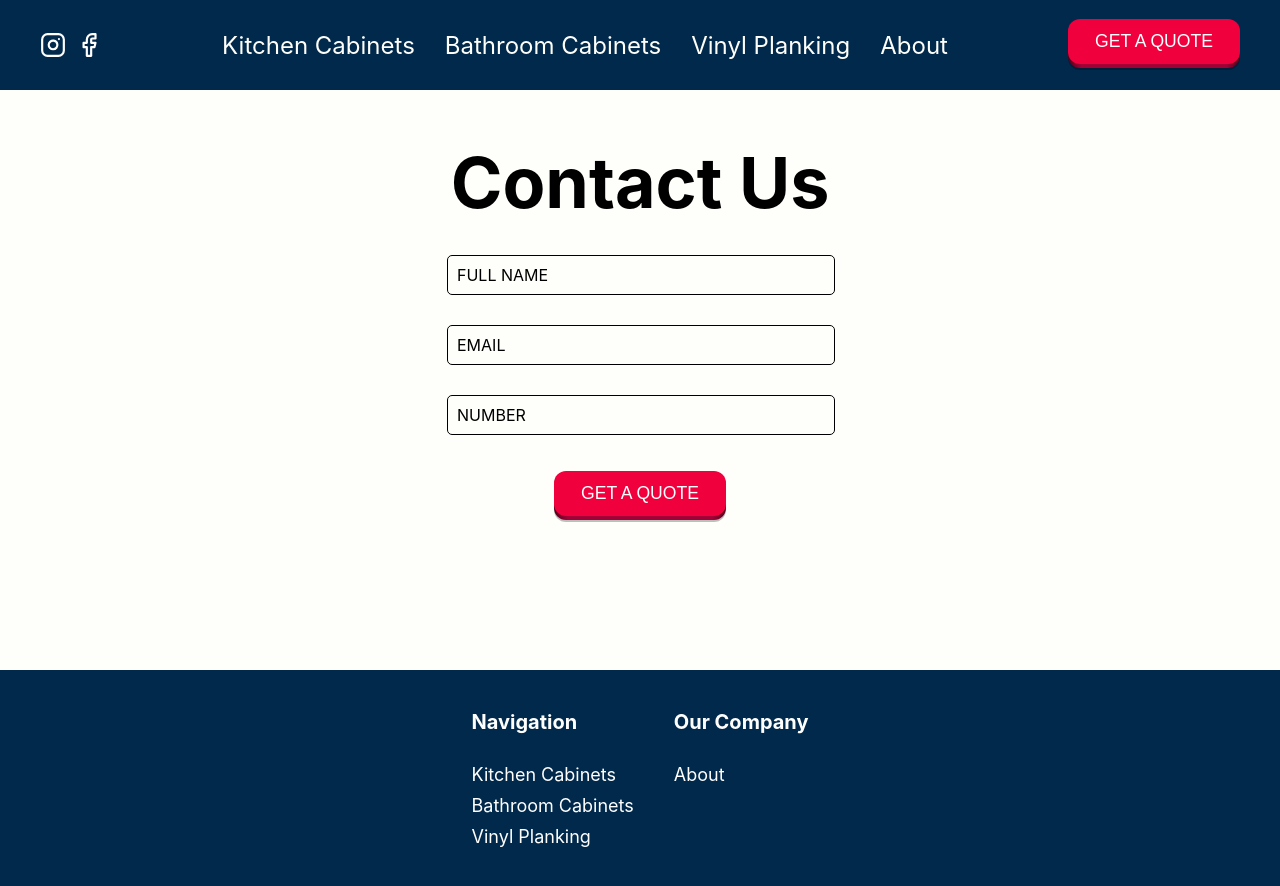
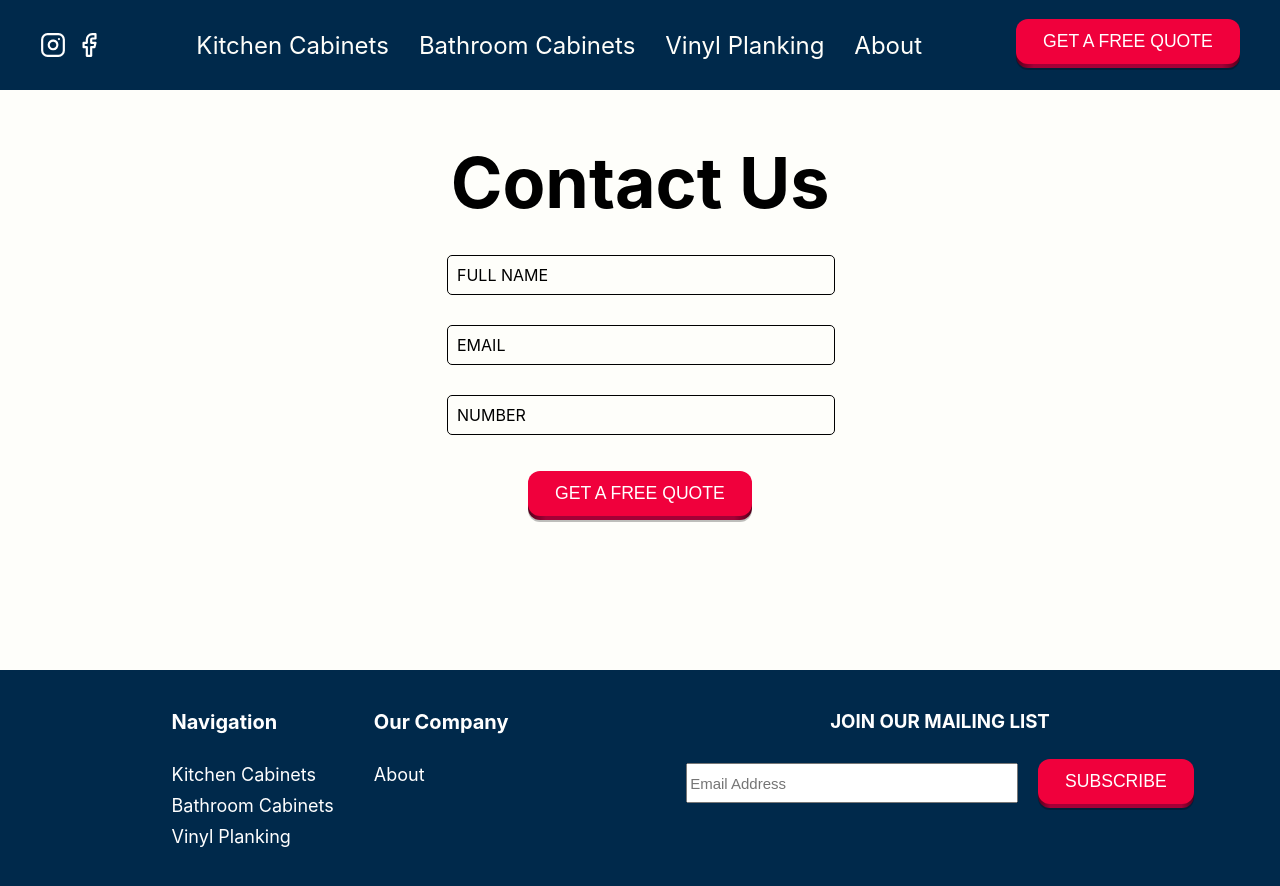
Before and after one commit to propitive/avanti-enterprises, a React (Create React App) app: page /contact-form in a window 1280 px wide. Shown: the top 886 px of the page. Built offline with nearby package versions, Linux system fonts and the light colour scheme.

Commit message:
corrected styling for footer

```diff
--- a/src/components/BookOnlineButton/BookOnlineButton.js
+++ b/src/components/BookOnlineButton/BookOnlineButton.js
@@ -1,9 +1,9 @@
-function BookOnlineButton({ className }) {
+function BookOnlineButton({ className, buttonText }) {
   return (
     <button className={"book-online__button " + className}>
       <span className="book-online__button-shadow"></span>
       <span className="book-online__button-edge"></span>
-      <span className="book-online__button-text">GET A QUOTE</span>
+      <span className="book-online__button-text">{buttonText}</span>
     </button>
   );
 }
--- a/src/components/ContactForm/ContactForm.js
+++ b/src/components/ContactForm/ContactForm.js
@@ -68,7 +68,10 @@ function ContactForm() {
           />
           <span className="form__input-span">Number</span>
         </div>
-        <BookOnlineButton className="contact-form__button" />
+        <BookOnlineButton
+          className="contact-form__button"
+          buttonText="GET A FREE QUOTE"
+        />
       </form>
       <Footer />
     </>
--- /dev/null
+++ b/src/components/EmailListForm/EmailListForm.css
@@ -0,0 +1,30 @@
+.email-list {
+  display: flex;
+  flex-direction: column;
+  width: 50%;
+}
+
+.email-list__header {
+  margin: 0;
+  color: white;
+  text-align: center;
+  margin-bottom: 30px;
+}
+
+.email-list__form {
+  display: flex;
+  flex-direction: row;
+  gap: 20px;
+  justify-content: center;
+}
+
+.email-list__input {
+  height: 34px;
+  width: 324px;
+  font-size: 15px;
+}
+
+.email-list__button {
+  height: 40px;
+  width: 115px;
+}
--- /dev/null
+++ b/src/components/EmailListForm/EmailListForm.js
@@ -0,0 +1,21 @@
+import BookOnlineButton from "../BookOnlineButton/BookOnlineButton";
+
+function EmailListForm() {
+  return (
+    <div className="email-list">
+      <h3 className="email-list__header">JOIN OUR MAILING LIST</h3>
+      <form className="email-list__form">
+        <input
+          className="email-list__input"
+          name="user-email"
+          type="text"
+          placeholder="Email Address"
+          required
+        />
+        <BookOnlineButton buttonText="SUBSCRIBE" />
+      </form>
+    </div>
+  );
+}
+
+export default EmailListForm;
--- a/src/components/Footer/Footer.css
+++ b/src/components/Footer/Footer.css
@@ -9,8 +9,9 @@
 .footer__links {
   display: flex;
   flex-direction: row;
-  justify-content: space-between;
   gap: 40px;
+  width: 50%;
+  justify-content: center;
 }
 
 .footer__column {
--- a/src/components/Footer/Footer.js
+++ b/src/components/Footer/Footer.js
@@ -1,3 +1,5 @@
+import EmailListForm from "../EmailListForm/EmailListForm";
+
 function Footer() {
   return (
     <footer className="footer">
@@ -13,7 +15,7 @@ function Footer() {
           <p className="footer__column-link">About</p>
         </div>
       </div>
-      <div className="footer__email-list"></div>
+      <EmailListForm />
     </footer>
   );
 }
--- a/src/components/Header/Header.js
+++ b/src/components/Header/Header.js
@@ -39,7 +39,7 @@ function Header() {
         to="/contact-form"
         style={{ textDecoration: "none", color: "#f5f0f0" }}
       >
-        <BookOnlineButton />
+        <BookOnlineButton buttonText="GET A FREE QUOTE" />
       </Link>
     </header>
   );
--- a/src/index.css
+++ b/src/index.css
@@ -1,5 +1,6 @@
 @import url("/src/components/Benefits/Benefits.css");
 @import url("/src/components/BookOnlineButton/BookOnlineButton.css");
+@import url("/src/components/EmailListForm/EmailListForm.css");
 @import url("/src/components/ContactForm/ContactForm.css");
 @import url("/src/components/Footer/Footer.css");
 @import url("/src/components/Header/Header.css");
```
